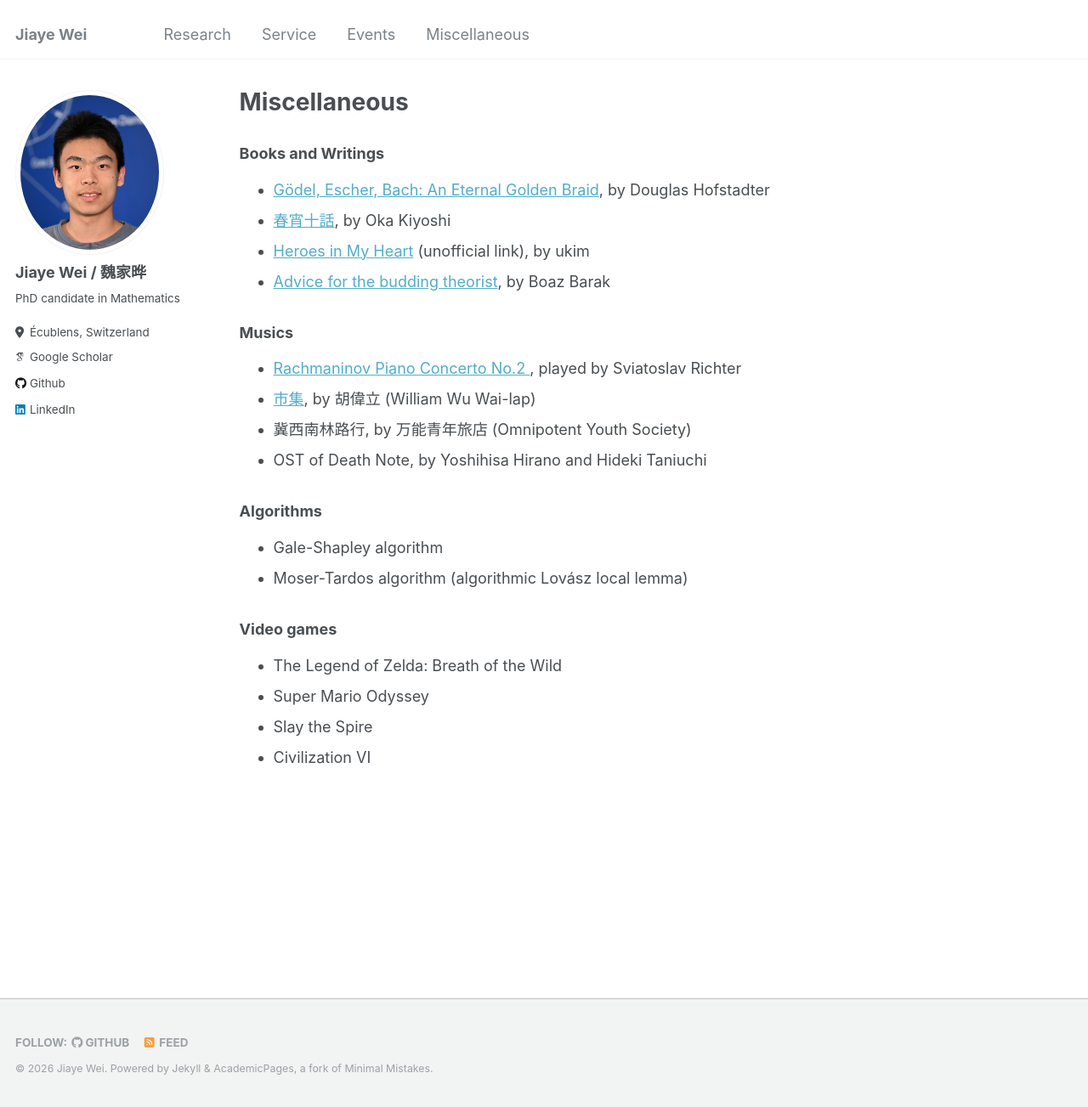
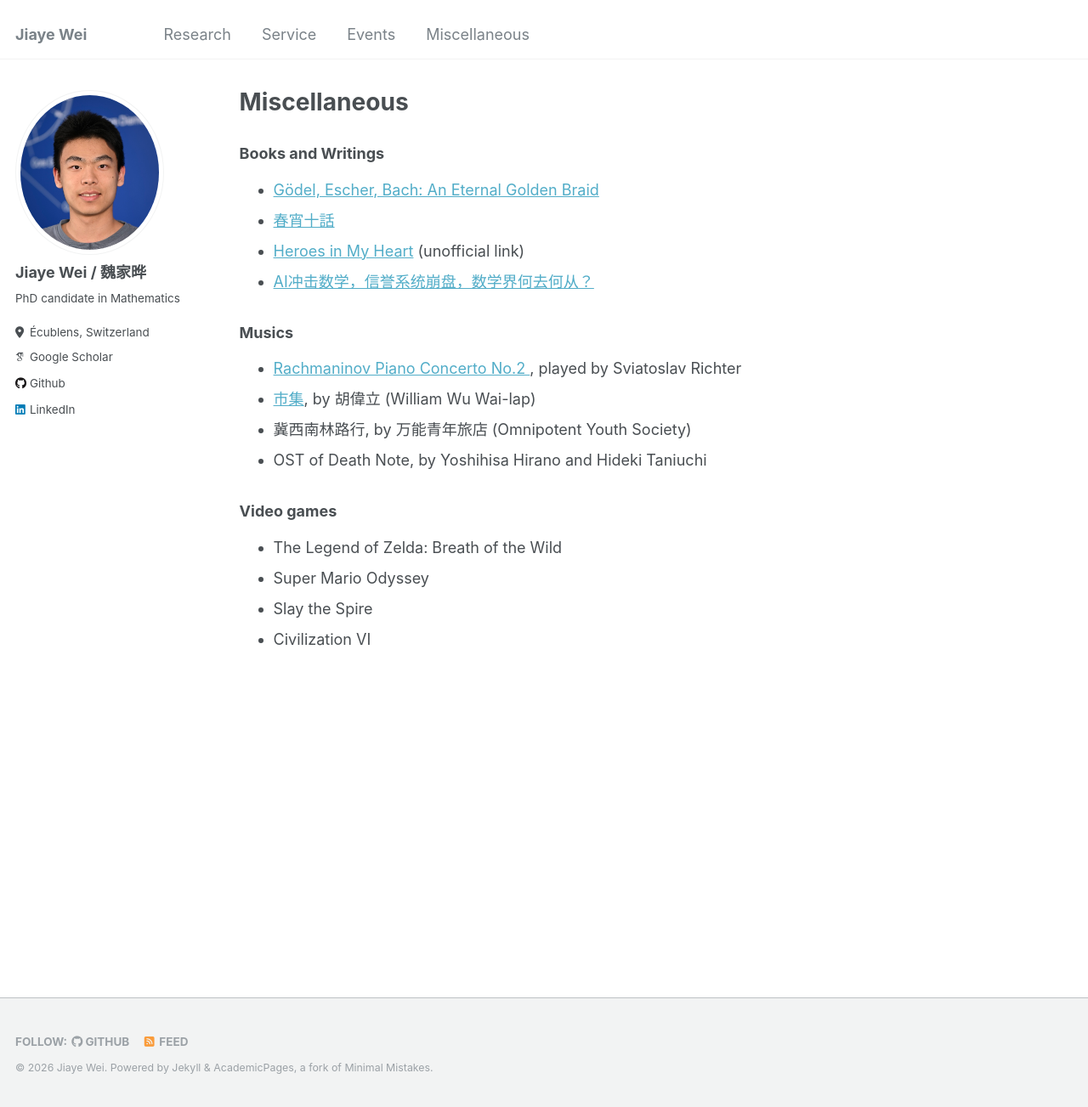
Before and after one commit to jiaye-W/jiaye-W.github.io, a Jekyll site: the page built from _pages/miscellaneous.md, in a window 1280 px wide and 1303 px high. Shown: the whole window at 85% size. Built offline with Jekyll 4.4.1, drawn with Linux system fonts in a browser that asks for light colours; some web fonts are replaced.

Commit message:
udpate misc

```diff
--- a/_pages/miscellaneous.md
+++ b/_pages/miscellaneous.md
@@ -15,10 +15,11 @@ A collection of memorable photos of mine: under constructions. -->
 
 ### Books and Writings
 
-- [Gödel, Escher, Bach: An Eternal Golden Braid](https://en.wikipedia.org/wiki/G%C3%B6del,_Escher,_Bach), by 	Douglas Hofstadter
-- [春宵十話](https://dl.ndl.go.jp/pid/2934706), by Oka Kiyoshi
-- [Heroes in My Heart](https://www.scribd.com/document/261996062/Heroes-in-My-Heart) (unofficial link), by ukim
-- [Advice for the budding theorist](https://windowsontheory.org/2015/11/03/advice-for-the-budding-theorist/), by Boaz Barak
+- [Gödel, Escher, Bach: An Eternal Golden Braid](https://en.wikipedia.org/wiki/G%C3%B6del,_Escher,_Bach)
+- [春宵十話](https://dl.ndl.go.jp/pid/2934706)
+- [Heroes in My Heart](https://www.scribd.com/document/261996062/Heroes-in-My-Heart) (unofficial link)
+- [AI冲击数学，信誉系统崩盘，数学界何去何从？](https://mp.weixin.qq.com/s/7bGnHUjngUfc1mvilAMKgQ)
+<!-- - [Advice for the budding theorist](https://windowsontheory.org/2015/11/03/advice-for-the-budding-theorist/), by Boaz Barak -->
 
 ### Musics
 - [Rachmaninov Piano Concerto No.2 ](https://www.youtube.com/watch?v=uT_ZhhQeudY), played by Sviatoslav Richter
@@ -26,9 +27,9 @@ A collection of memorable photos of mine: under constructions. -->
 - 冀西南林路行, by 万能青年旅店 (Omnipotent Youth Society)
 - OST of Death Note, by Yoshihisa Hirano and Hideki Taniuchi
 
-### Algorithms
+<!-- ### Algorithms
 - Gale-Shapley algorithm
-- Moser-Tardos algorithm (algorithmic Lovász local lemma)
+- Moser-Tardos algorithm (algorithmic Lovász local lemma) -->
 
 ### Video games
 - The Legend of Zelda: Breath of the Wild
```
